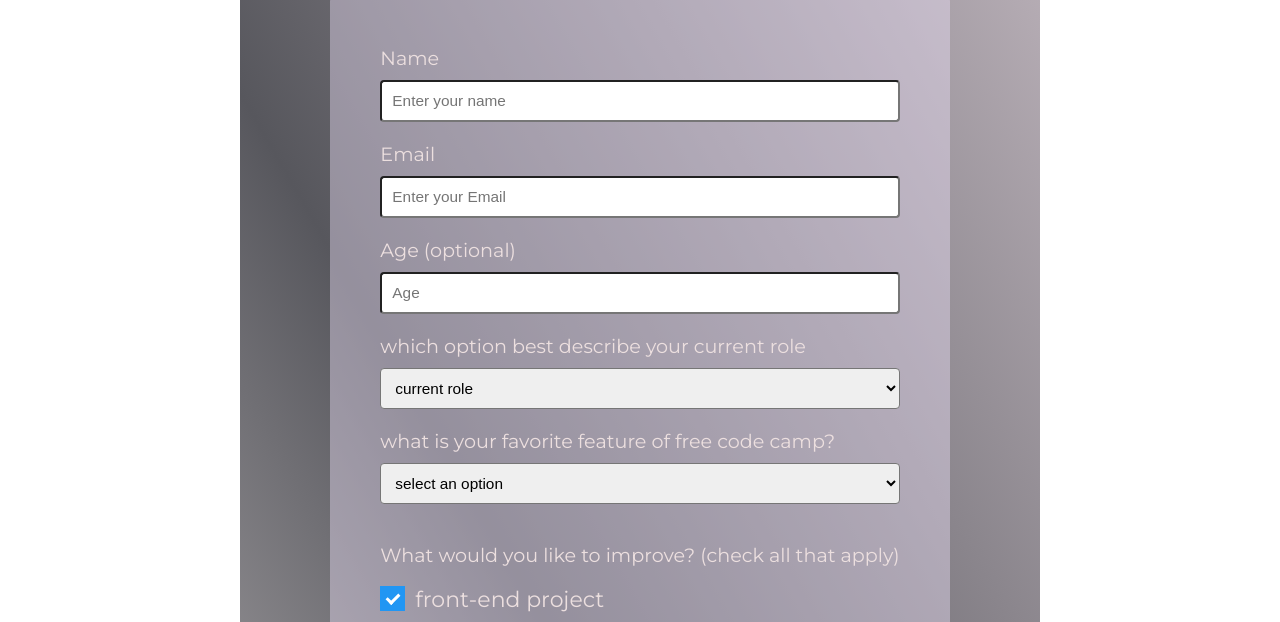
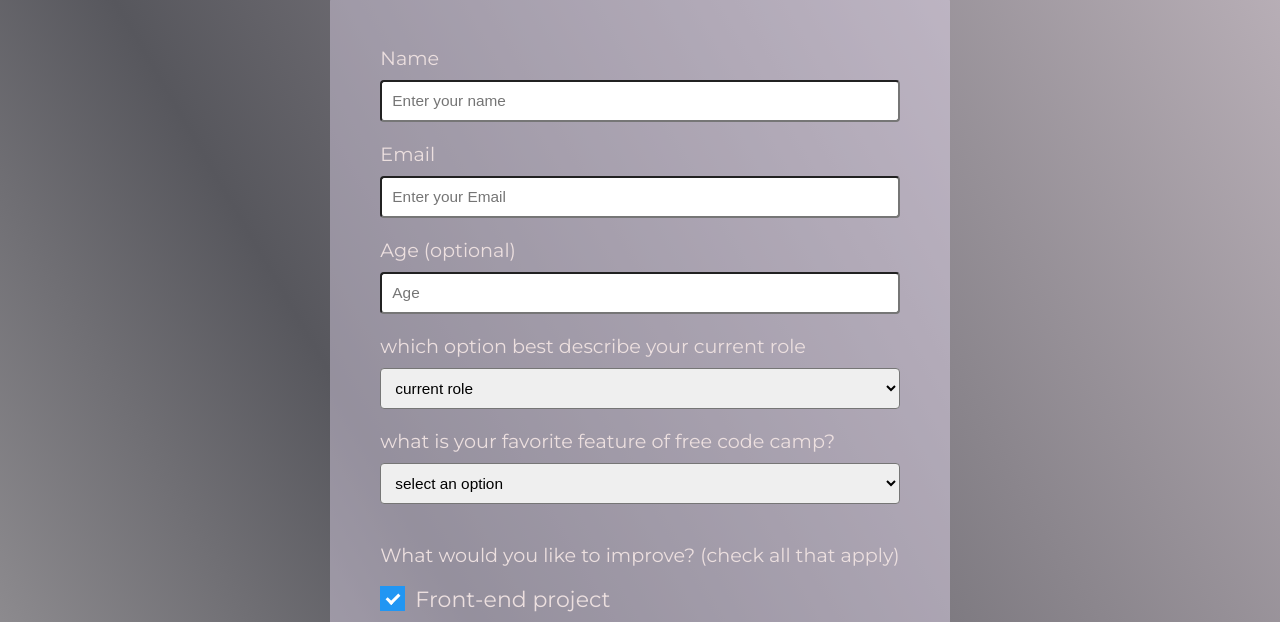
Before and after one commit to Deejarh/form, a plain HTML site: page index.html in a window 1280 px wide. Shown: the part 146-768 px from the top of the page. Drawn offline with Linux system fonts and the light colour scheme.

Commit message:
made changed to the background width on desktop

```diff
--- a/index.css
+++ b/index.css
@@ -27,7 +27,7 @@
 }
 @media screen and (min-width: 550px){
   body{
-    width: 800px;
+    width: 100%;
     margin: auto;
   }
 }
--- a/index.html
+++ b/index.html
@@ -76,7 +76,7 @@
         </div>
         <div>
           <p>What would you like to improve? (check all that apply)</p>
-          <label class="check_box"> front-end project
+          <label class="check_box"> Front-end project
           <input
           type="checkbox"
           checked = "checked"
```
